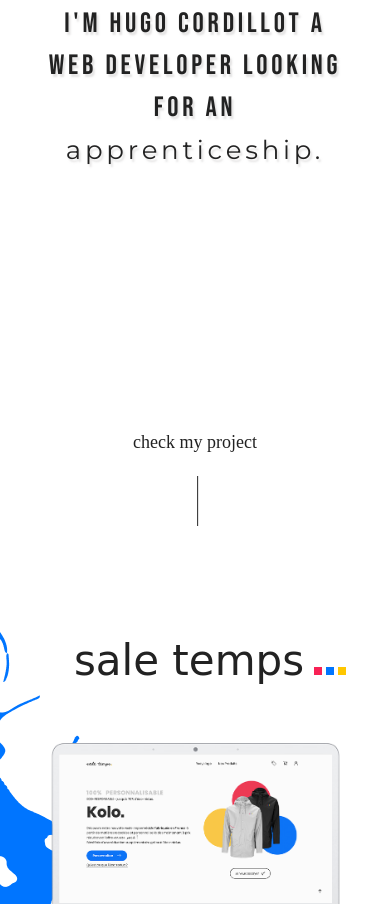
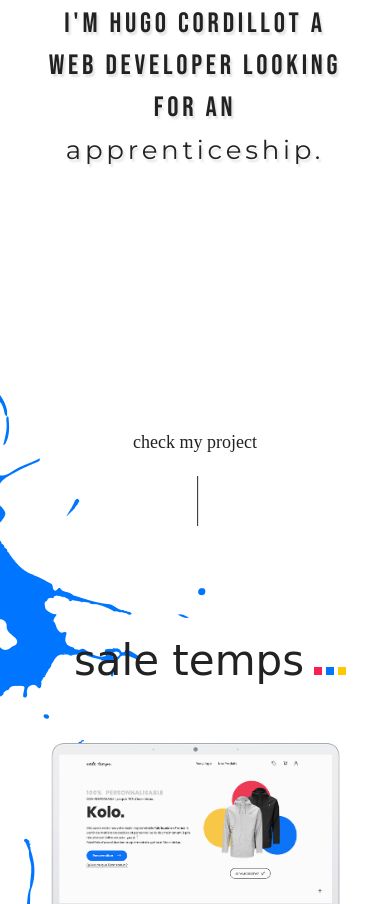
Before and after one commit to Hgo0123/portfolio-2k20, a website built with Parcel: page src/index.html in a window 390 px wide. Shown: the part 196-1100 px from the top of the page. Built offline with nearby package versions, Linux system fonts and the light colour scheme; a web font is replaced by a local one.

Commit message:
{delete} rotation on pres text for mobile

```diff
--- a/src/style/_hero.scss
+++ b/src/style/_hero.scss
@@ -18,7 +18,9 @@
     display: flex;
     flex-direction: column;
     align-items: center;
-
+    @include small {
+      transform: none !important;
+    }
     @include largePlus {
       margin: 150px 150px 0px 150px;
     }
--- a/src/style/_project.scss
+++ b/src/style/_project.scss
@@ -21,6 +21,9 @@
   .tache {
     position: absolute;
     left: 0px;
+    @include xx-small {
+      top: 70%;
+    }
   }
   &__title {
     grid-area: 1 / 1 / 2 / 2;
@@ -32,6 +35,7 @@
       grid-area: 1 / 1 / 2 / 3;
       align-self: end;
       justify-self: center;
+      z-index: 999;
     }
     font-family: "Cedarville Cursive", cursive;
     font-size: 42px;
```
